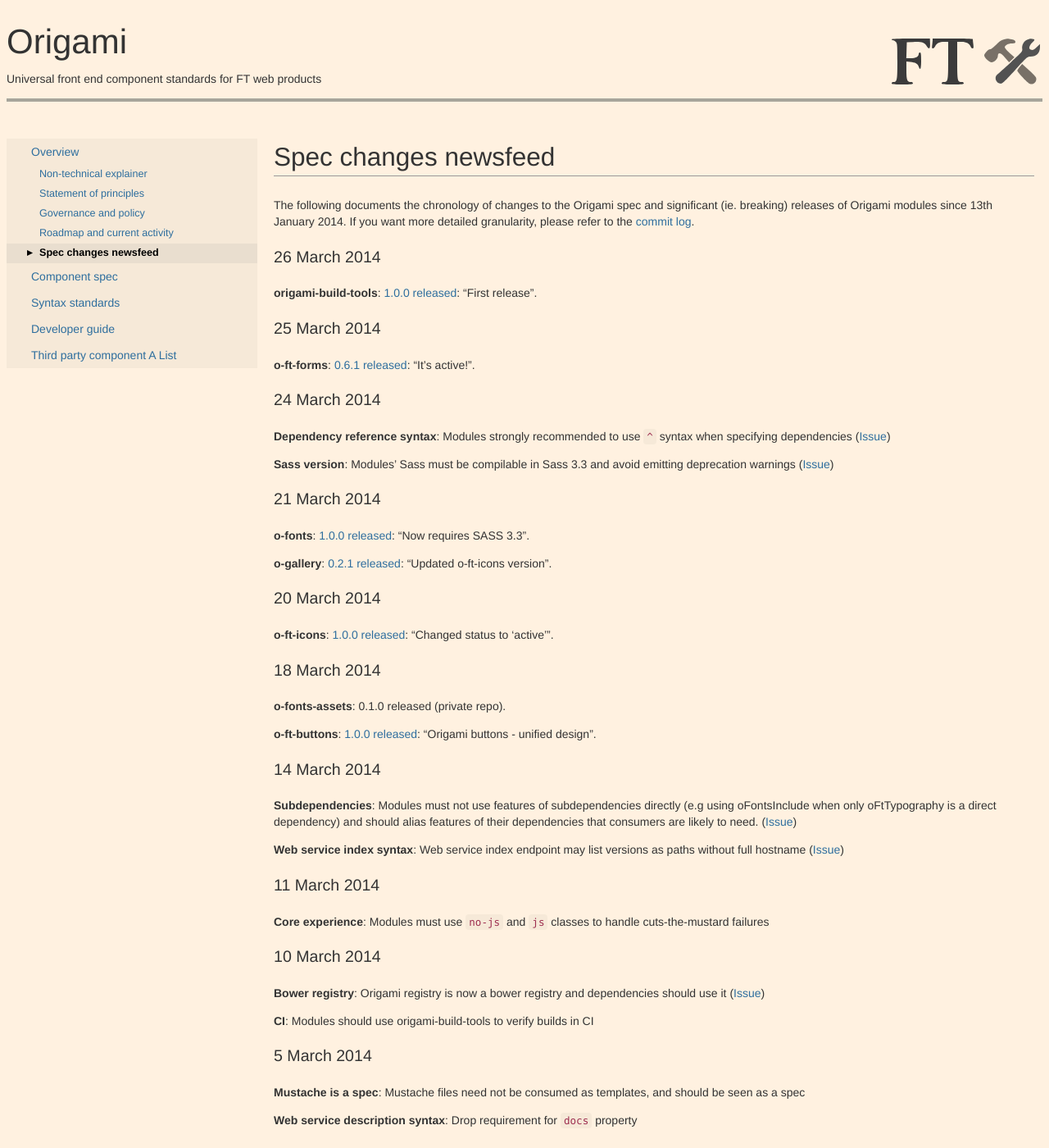
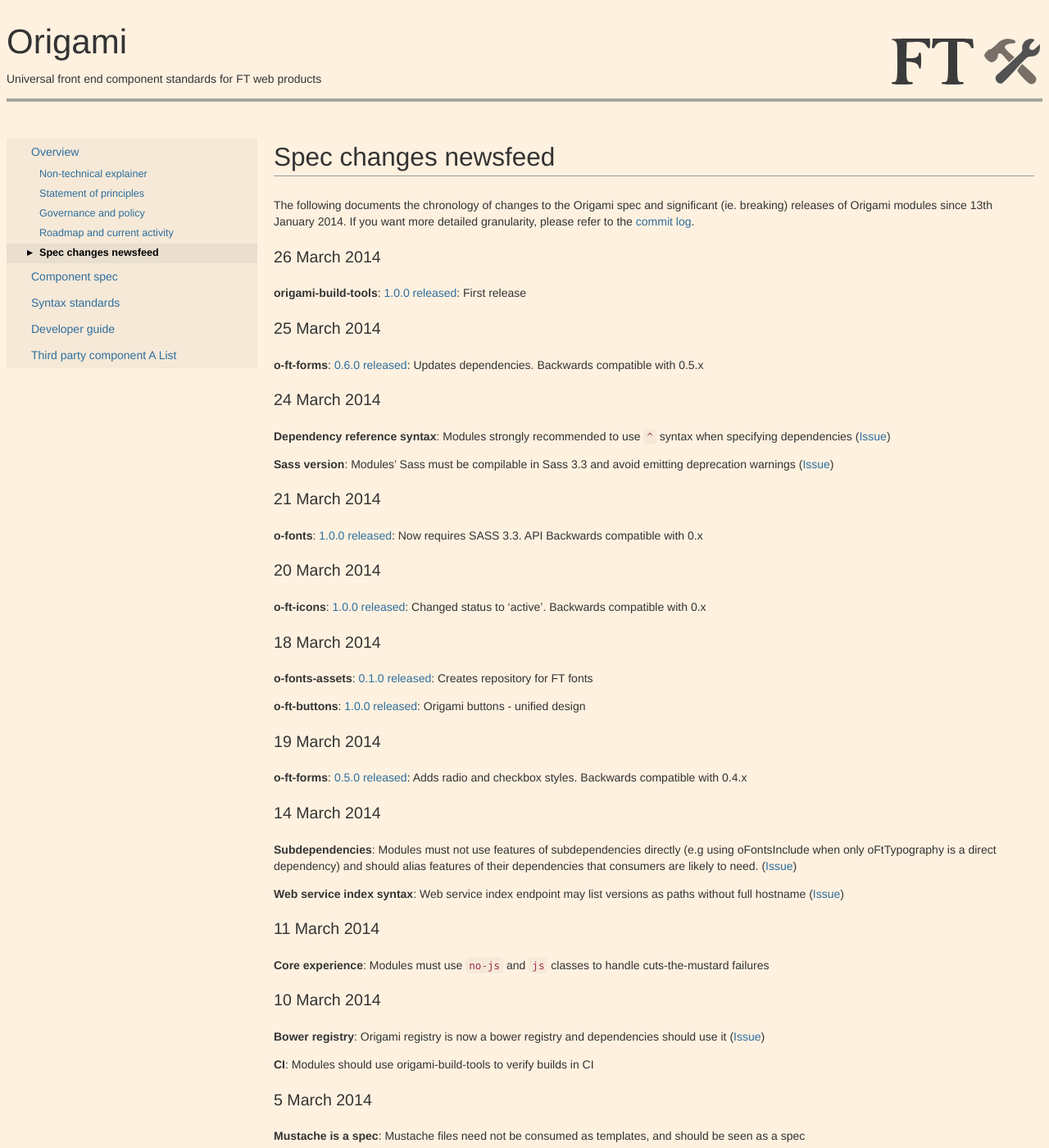
Before and after one commit to Financial-Times/ft-origami, a Jekyll site: the page built from docs/overview/changes.md, in a window 1280 px wide and 1400 px high. Shown: the whole window at 82% size. Built offline with Jekyll 4.4.1, drawn with Linux system fonts in a browser that asks for light colours; some of the changed text lies outside the part shown.

Commit message:
updated module release links to point to registry and expanded a few descriptions

```diff
--- a/docs/overview/changes.md
+++ b/docs/overview/changes.md
@@ -11,11 +11,11 @@ The following documents the chronology of changes to the Origami spec and signif
 
 ### 26 March 2014
 
-**origami-build-tools**: [1.0.0 released](https://github.com/Financial-Times/origami-build-tools/releases/tag/1.0.0): "First release".
+**origami-build-tools**: [1.0.0 released](https://github.com/Financial-Times/origami-build-tools@1.0.0): First release
 
 ### 25 March 2014
 
-**o-ft-forms**: [0.6.1 released](https://github.com/Financial-Times/o-ft-forms/releases/tag/0.6.1): "It's active!".
+**o-ft-forms**: [0.6.0 released](http://registry.origami.ft.com/components/o-ft-forms@0.6.0): Updates dependencies. Backwards compatible with 0.5.x
 
 ### 24 March 2014
 
@@ -25,19 +25,21 @@ The following documents the chronology of changes to the Origami spec and signif
 
 ### 21 March 2014
 
-**o-fonts**: [1.0.0 released](https://github.com/Financial-Times/o-fonts/releases/tag/1.0.0): "Now requires SASS 3.3".
-
-**o-gallery**: [0.2.1 released](https://github.com/Financial-Times/o-gallery/releases/tag/0.2.1): "Updated o-ft-icons version".
+**o-fonts**: [1.0.0 released](http://registry.origami.ft.com/components/o-fonts@1.0.0): Now requires SASS 3.3. API Backwards compatible with 0.x
 
 ### 20 March 2014
 
-**o-ft-icons**: [1.0.0 released](https://github.com/Financial-Times/o-ft-icons/releases/tag/1.0.0): "Changed status to 'active'".
+**o-ft-icons**: [1.0.0 released](http://registry.origami.ft.com/components/o-ft-icons@1.0.0): Changed status to 'active'. Backwards compatible with 0.x
 
 ### 18 March 2014
 
-**o-fonts-assets**: 0.1.0 released (private repo).
+**o-fonts-assets**: [0.1.0 released](http://registry.origami.ft.com/components/o-fonts-assets@0.1.0): Creates repository for FT fonts
 
-**o-ft-buttons**: [1.0.0 released](https://github.com/Financial-Times/o-ft-buttons/releases/tag/1.0.0): "Origami buttons - unified design".
+**o-ft-buttons**: [1.0.0 released](http://registry.origami.ft.com/components/o-ft-buttons@1.0.0): Origami buttons - unified design
+
+### 19 March 2014
+
+**o-ft-forms**: [0.5.0 released](http://registry.origami.ft.com/components/o-ft-forms@0.5.0): Adds radio and checkbox styles. Backwards compatible with 0.4.x
 
 ### 14 March 2014
 
@@ -65,6 +67,8 @@ The following documents the chronology of changes to the Origami spec and signif
 
 **XML validity**: Markup need not be valid XML, actually we just require a subset of XML rules
 
+**o-ft-forms**: [0.4.0 released](http://registry.origami.ft.com/components/o-ft-forms@0.6.1): Adds validation styles. Backwards compatible with 0.3.x
+
 ### 27 Feb 2014
 
 **CI**: Allow CI endpoints to be specified in the Origami manifest file so that build status can be shown in registry
@@ -84,6 +88,8 @@ The following documents the chronology of changes to the Origami spec and signif
 **Asset paths**: Allow static asset paths to be listed in Origami manifest file
 
 **SVG syntax**: Prohibit self-closing tags in inline SVG ([Issue](https://github.com/Financial-Times/ft-origami/issues/66))
+
+**o-colors**: [2.2.0 released](http://registry.origami.ft.com/components/o-colors@2.2.0): New mechanism for use cases. Backwards compatible but previous mechanism deprecated
 
 ### 19 Feb 2014
 
@@ -111,7 +117,7 @@ The following documents the chronology of changes to the Origami spec and signif
 
 **SASS Syntax**: Require `!optional` to be used when extending placeholder classes
 
-**o-ft-typography**: [1.0.0 released](https://github.com/Financial-Times/o-ft-typography/releases/tag/1.0.0): "Now includes general and article-specific typographic styles".
+**o-ft-typography**: [1.0.0 released](http://registry.origami.ft.com/components/o-ft-typography@1.0.0): Now includes general and article-specific typographic styles. Incompatible with 0.x
 
 ### 24 Jan 2014
 
@@ -131,12 +137,8 @@ The following documents the chronology of changes to the Origami spec and signif
 
 **Scope in JS**: Modules must assume no globals exist except those they have defined in `browserFeatures` and those present in ECMAScript 3. ([Issue](https://github.com/Financial-Times/ft-origami/issues/94))
 
-**o-colors**: [2.0.0 released](https://github.com/Financial-Times/o-colors/releases/tag/2.0.0): "New variable syntax".
+**o-colors**: [2.0.0 released](http://registry.origami.ft.com/components/o-colors@2.0.0): New variable syntax and addition of `oColorsGetColorFor()` mixin
 
 ### 13 Jan 2014
 
 **Ignores**: README.md must not be ignored in bower.json, otherwise the README cannot be loaded by the registry
-
-### 7 Jan 2014
-
-**o-colors**: [1.0.0 released](https://github.com/Financial-Times/o-colors/releases/tag/1.0.0): "Now with use-case variables".
```
